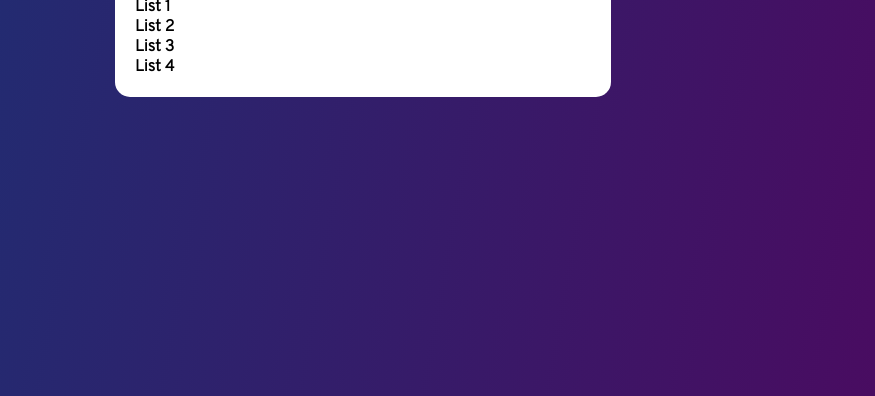
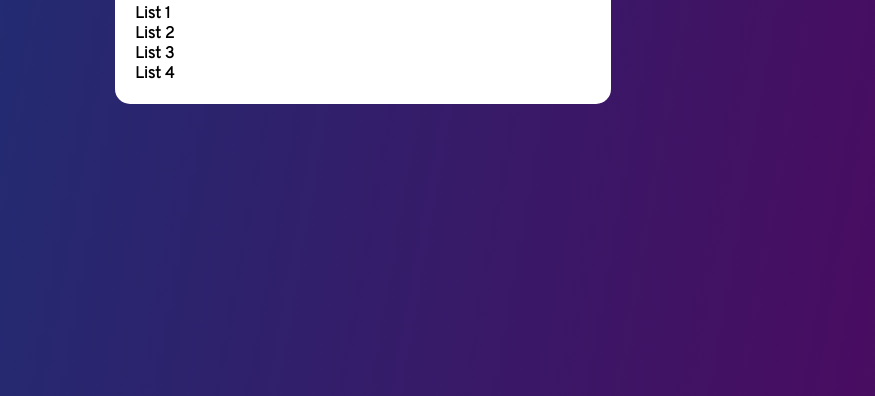
Before and after one commit to AnicetChiza/To-Do-List, a plain HTML site: page index.html in a window 1280 px wide. Shown: the part 404-800 px from the top of the page, without its empty margins (277-1152 px from the left). Drawn offline with Linux system fonts and the light colour scheme.

Commit message:
add to my repository

```diff
--- a/css/style.css
+++ b/css/style.css
@@ -64,6 +64,10 @@ button{
     font-family: 'Overpass', sans-serif;
 }
 
+ul{
+    margin-top: 15px;
+}
+
 ul li{
     font-weight: bolder;
     cursor: pointer;
```
